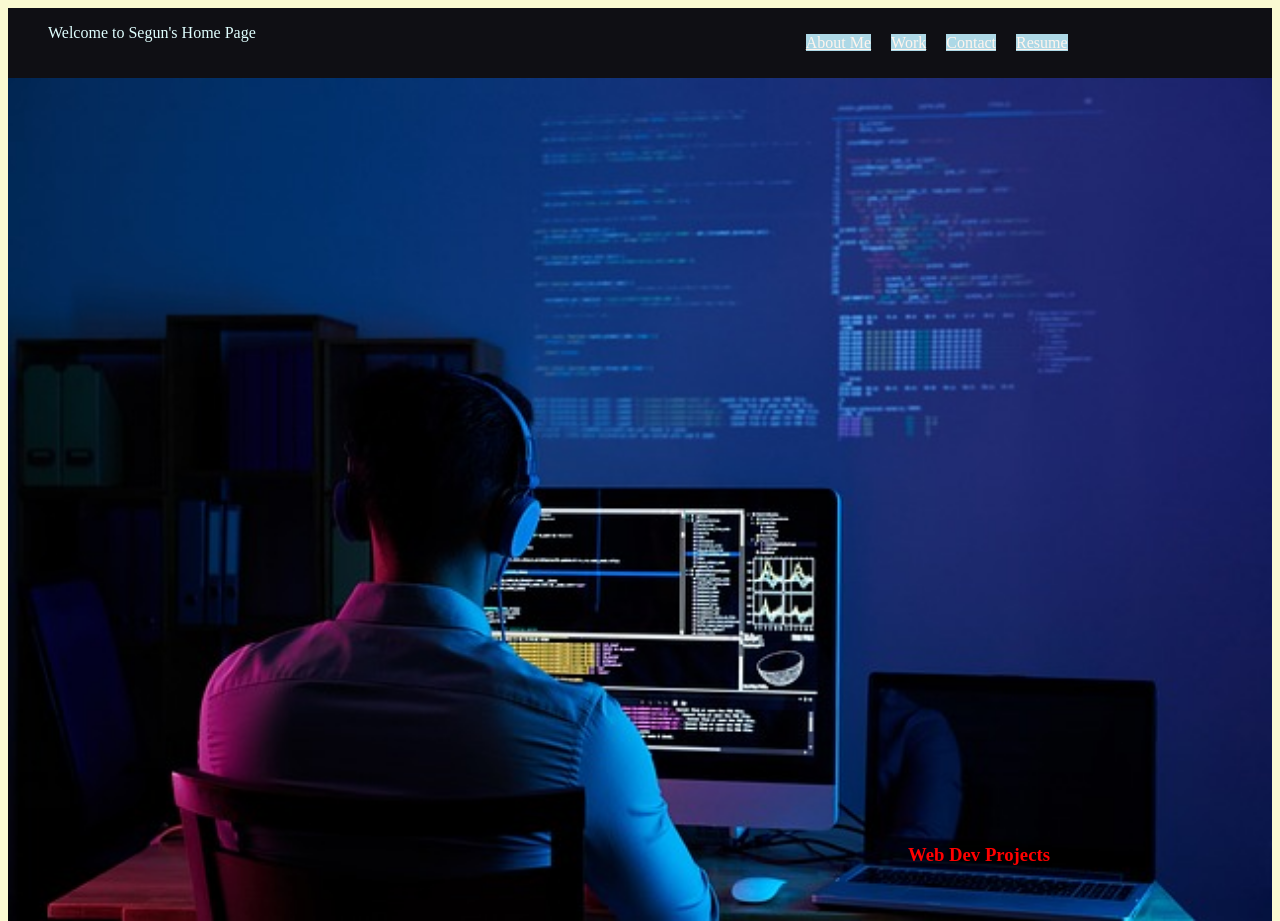
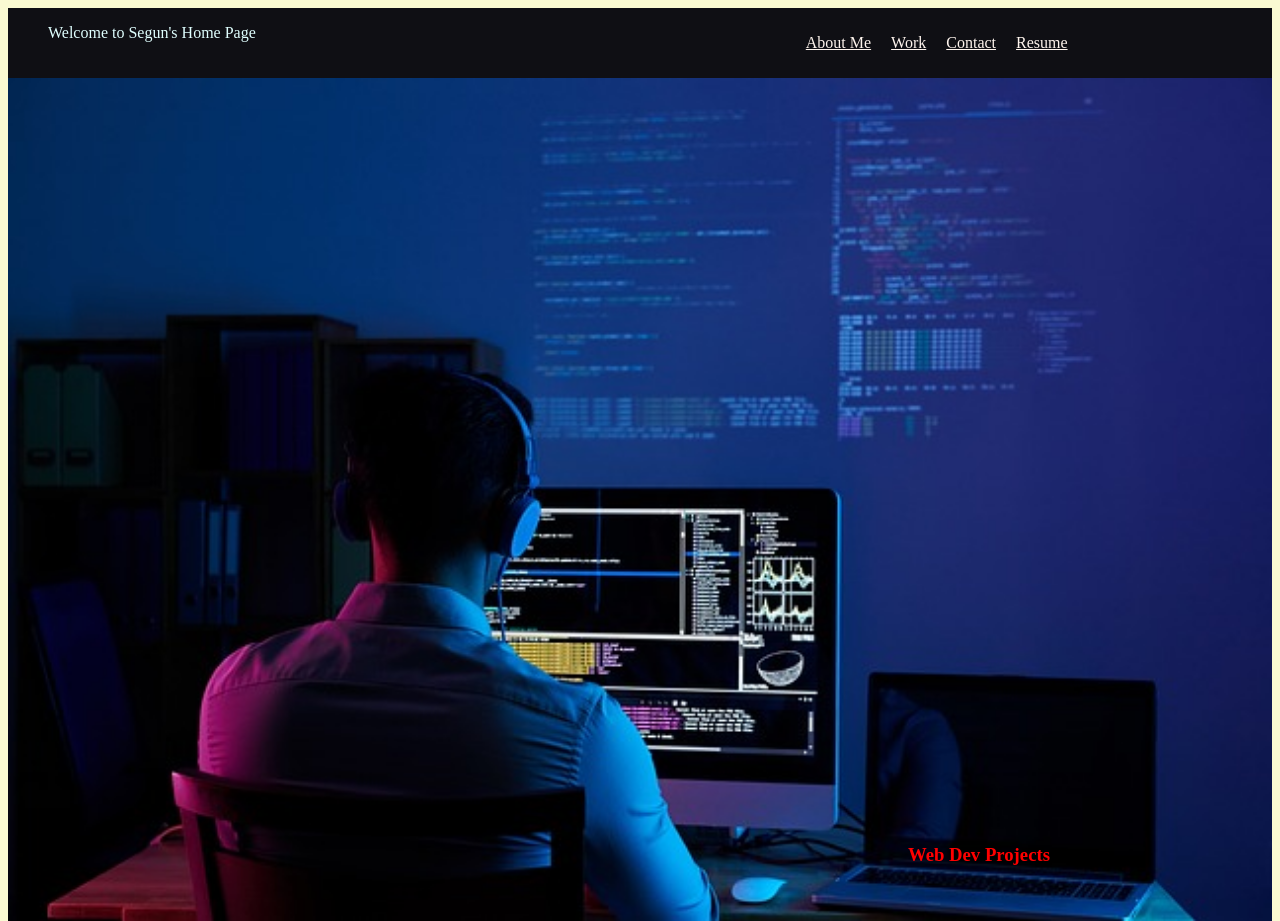
Before and after one commit to samueljohnsegun148/web-dev-projects, a plain HTML site: page index.html in a window 1280 px wide. Shown: the top 921 px of the page. Drawn offline with Linux system fonts and the light colour scheme.

Commit message:
Update style file

```diff
--- a/portfolio-page/style.css
+++ b/portfolio-page/style.css
@@ -111,7 +111,7 @@ img {
     background-image: url("./img/background-image2.jpg");
     background-repeat: repeat;
 }
-.new-projects > p, a {
+.new-projects > p {
     background-color: var(--mycolor);
     width:120px;
 
@@ -140,30 +140,11 @@ img {
     border-right: 2px solid red;
 
 }
-/*
-#my-work {
-  display: grid;
-  grid-template-columns: auto auto;
-  background-color: rgb(223, 216, 216);
-  background-image: url("./img/background-image2.jpg");
-  background-repeat: repeat;
-  margin-bottom: 30px;
-  padding-top: 50px;
-  border: 4px solid lightblue;
-}
 
-.project {
-    border: 4px solid var(--mycolor);
-    padding-bottom: 50px;
-    padding-top: 50px;
-}
-*/
 .project > p {
     background-color: var(--mycolor);
     width:120px;
 }
-
-
 
 #my-contact {
    display: flex;
```
